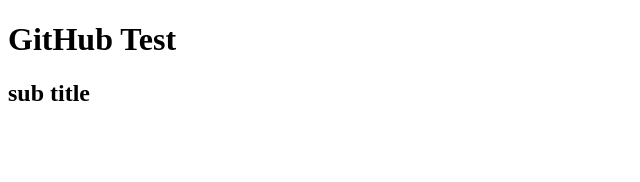
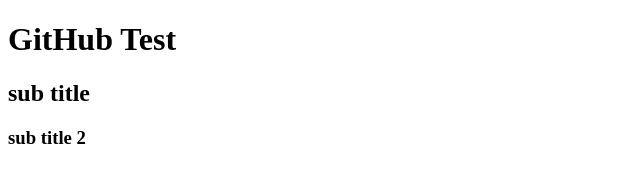
Before and after one commit to jhseo01/github_test, a plain HTML site: page index.html in a window 1280 px wide. Shown: the whole page, without its empty margins (0-640 px from the left). Drawn offline with Linux system fonts and the light colour scheme.

Commit message:
third change test

```diff
--- a/index.html
+++ b/index.html
@@ -14,6 +14,7 @@
 
     <h1>GitHub Test</h1>
     <h2>sub title</h2>
+    <h3>sub title 2</h3>
 
   </body>
 
```
